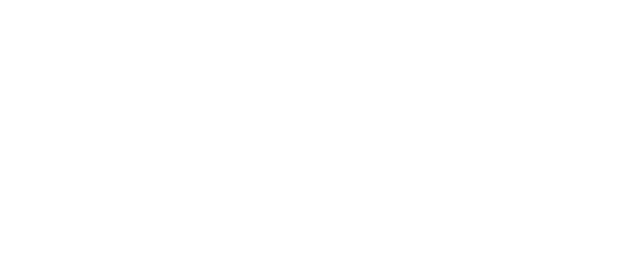
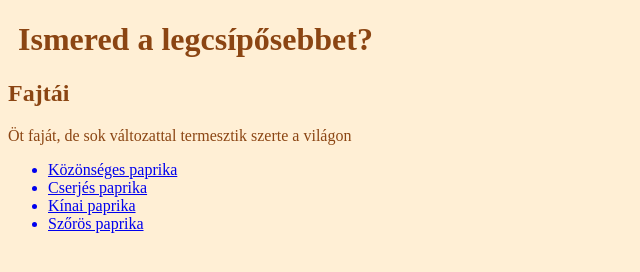
Before and after one commit to Ricsko/paprika, a plain HTML site: page index.html in a window 1280 px wide. Shown: the whole page, without its empty margins (0-640 px from the left). Drawn offline with Linux system fonts and the light colour scheme.

Commit message:
menu div létrehozása paprika fajták hozzáadása + css-ben háttérszín beállítása

```diff
--- a/index.html
+++ b/index.html
@@ -1,11 +1,26 @@
 <!DOCTYPE html>
-<html lang="en">
+<html lang="hu">
 <head>
     <meta charset="UTF-8">
     <meta name="viewport" content="width=device-width, initial-scale=1.0">
-    <title>Document</title>
+    <link rel="stylesheet" href="paprika.css">
+    <title>Paprika</title>
 </head>
 <body>
-
+    <div id ="keret">
+        <div id="fejlec">
+            <h1 style="margin-left: 10px;">Ismered a legcsípősebbet?</h1>
+        </div>
+        <div id="menu">
+            <h2>Fajtái</h2>
+            <p>Öt faját, de sok változattal termesztik szerte a világon</p>
+            <ul>
+                <a href="sok.jpg", target="_blank"><li>Közönséges paprika</li></a>
+                <a href="https://hu.wikipedia.org/wiki/Paprika", target="_blank"><li>Cserjés paprika</li></a>
+                <a href="https://hu.wikipedia.org/wiki/Paprika", target="_blank"><li>Kínai paprika</li></a>
+                <a href="https://hu.wikipedia.org/wiki/Paprika", target="_blank"><li>Szőrös paprika</li></a>
+            </ul>
+        </div>
+    </div>
 </body>
 </html>
--- a/paprika.css
+++ b/paprika.css
@@ -0,0 +1,4 @@
+body{
+    background-color: papayawhip;
+    color: saddlebrown;
+}
```
